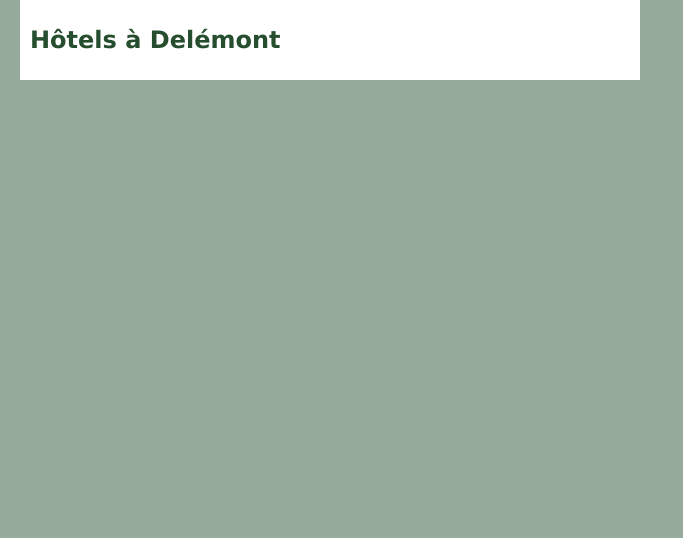
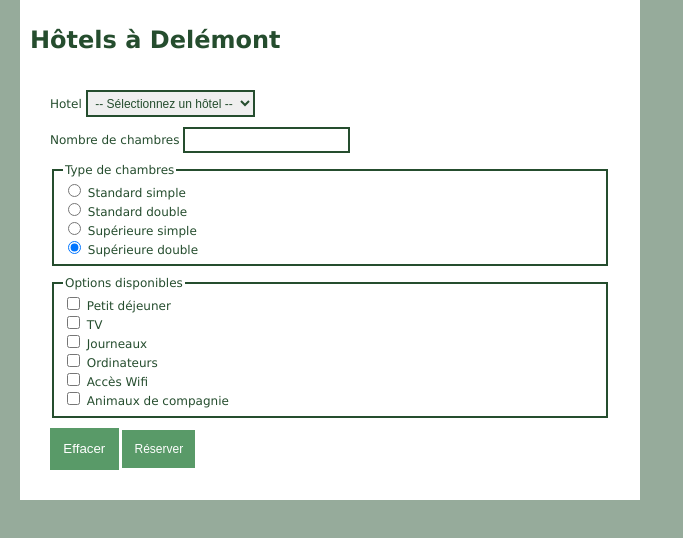
Before and after one commit to esig-jura/b072-hotels-delemont-vuillaumetheo, a plain HTML site: page index.html in a window 1280 px wide. Shown: the whole page, without its empty margins (0-683 px from the left). Drawn offline with Linux system fonts and the light colour scheme.

Commit message:
Création formulaire

```diff
--- a/hotel.js
+++ b/hotel.js
@@ -7,6 +7,7 @@
  */
 
   "use strict";
+  console.log('toto');
 
   /**
    * Retourne le nom de l'hotel sélectionné par le visiteur
--- a/index.html
+++ b/index.html
@@ -15,6 +15,68 @@
 
     <!-- FORMULAIRE DE RESERVATION -->
     <!-- au cas ou t'aurais pas compris place ton fromulaire ici. A+ Manfred -->
+    <form id="formRect" action="" method="post">
+        <ul>
+            <li>
+                <label for="lis_hotel">Hotel</label>
+                <select name="lis_hotel" id="lis_hotel">
+                    <option value="0" selected>-- Sélectionnez un hôtel --</option>
+                    <option value="City">Hôtel City</option>
+                    <option value="Midi">Hôtel Midi</option>
+                    <option value="National">Hôtel National</option>
+                    <option value="Victoria">Hôtel Victoria</option>
+                </select>
+            </li>
+            <li>
+                <label for="txt_nbrChambre">Nombre de chambres</label>
+                <input type="text" id="txt_nbrChambre" name="txt_nbrChambre" maxlength="2">
+            </li>
+            <li>
+                <fieldset>
+                    <legend>Type de chambres</legend>
+                    <input type="radio" id="standardSimple" name="opt_type_chambre" value="standard simple" checked>
+                    <label for="standardSimple">Standard simple</label><br>
+
+                    <input type="radio" id="standardDouble" name="opt_type_chambre" value="standard double" checked>
+                    <label for="standardDouble">Standard double</label><br>
+
+                    <input type="radio" id="superieureSimple" name="opt_type_chambre" value="superieure simple" checked>
+                    <label for="superieureSimple">Supérieure simple</label><br>
+
+                    <input type="radio" id="superieureDouble" name="opt_type_chambre" value="superieure double" checked>
+                    <label for="superieureDouble">Supérieure double</label>
+                </fieldset>
+            </li>
+            <li>
+                <fieldset>
+                    <legend>Options disponibles</legend>
+                    <input type="checkbox" id="petitDejeuner" name="chk_options">
+                    <label for="petitDejeuner">Petit déjeuner</label><br>
+
+                    <input type="checkbox" id="tv" name="chk_options">
+                    <label for="tv">TV</label><br>
+
+                    <input type="checkbox" id="journeaux" name="chk_options">
+                    <label for="journeaux">Journeaux</label><br>
+
+                    <input type="checkbox" id="ordinateurs" name="chk_options">
+                    <label for="ordinateurs">Ordinateurs</label><br>
+
+                    <input type="checkbox" id="accesWifi" name="chk_options">
+                    <label for="accesWifi">Accès Wifi</label><br>
+
+                    <input type="checkbox" id="animauxCompagnie" name="chk_options">
+                    <label for="animauxCompagnie">Animaux de compagnie</label>
+                </fieldset>
+            </li>
+            <li>
+                <button type="reset">
+                    Effacer
+                </button>
+                <input type="submit" value="Réserver">
+            </li>
+        </ul>
+    </form>
 </div>
 
 <!-- RESERVATION -->
```
